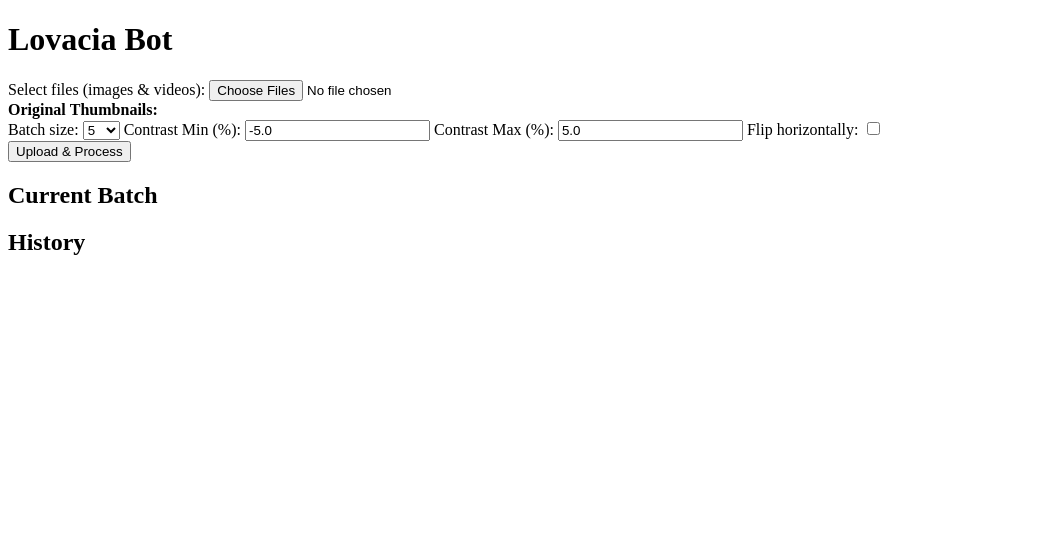
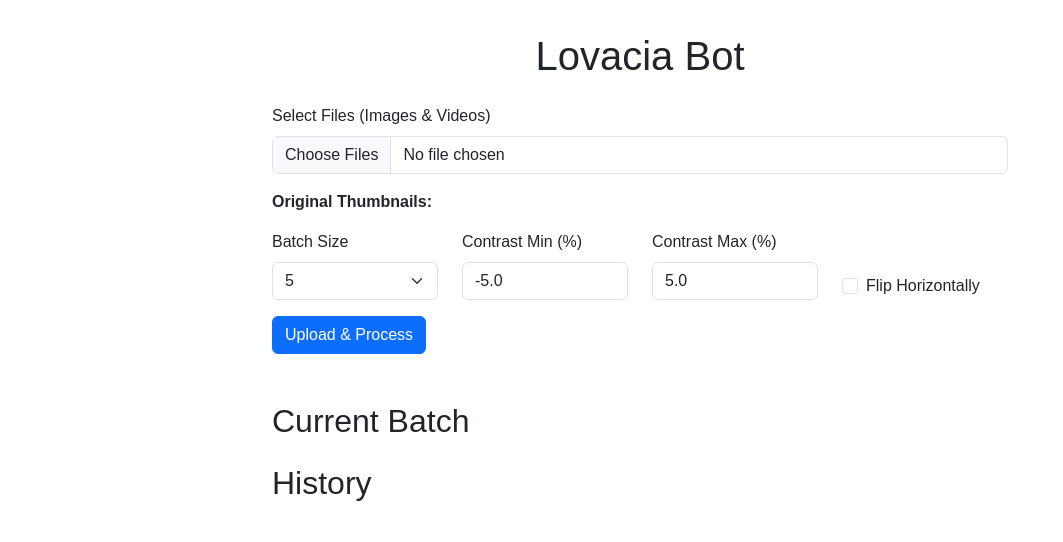
Before and after one commit to BrandonM01/lovacia-live, a Python web app: template templates/index.html in a window 1280 px wide. Shown: the top 542 px of the page, without its empty margins (0-1063 px from the left). Run offline with Jinja, Linux system fonts and the light colour scheme; the template is opened without the code that fills it, so the values that code supplies are empty.

Commit message:
Update index.html

```diff
--- a/templates/index.html
+++ b/templates/index.html
@@ -2,117 +2,107 @@
 <html lang="en">
 <head>
   <meta charset="UTF-8">
-  <meta name="viewport" content="width=device-width,initial-scale=1">
+  <meta name="viewport" content="width=device-width, initial-scale=1.0">
   <title>Lovacia Bot</title>
-  <!-- attach our CSS -->
-  <link rel="stylesheet" href="{{ request.url_for('static', path='app.css') }}">
+  <link rel="stylesheet" href="https://cdn.jsdelivr.net/npm/bootstrap@5.3.0/dist/css/bootstrap.min.css">
+  <style>
+    body {
+      max-width: 800px;
+      margin: auto;
+      font-family: sans-serif;
+      padding: 2rem;
+    }
+    #origPreview img {
+      max-width: 150px;
+      margin: .5rem;
+      border: 1px solid #ccc;
+    }
+  </style>
 </head>
 <body>
-
-  <h1 class="title">Lovacia Bot</h1>
+  <h1 class="mb-4 text-center">Lovacia Bot</h1>
 
   <form id="uploadForm" enctype="multipart/form-data">
-    <div class="field">
-      <label>Select files (images & videos):</label>
-      <input type="file" name="files" id="fileInput" multiple required>
+    <div class="mb-3">
+      <label class="form-label">Select Files (Images & Videos)</label>
+      <input type="file" class="form-control" name="files" id="fileInput" multiple required>
     </div>
-    <div id="origPreview" class="field"><strong>Original Thumbnails:</strong></div>
-    <div class="field">
-      <label>Batch size:
-        <select name="count">
-          <option>5</option><option>10</option><option>25</option><option>50</option>
+
+    <div id="origPreview" class="mb-3">
+      <strong>Original Thumbnails:</strong>
+    </div>
+
+    <div class="row mb-3">
+      <div class="col-md-3">
+        <label class="form-label">Batch Size</label>
+        <select name="count" class="form-select">
+          <option value="5">5</option>
+          <option value="10">10</option>
+          <option value="25">25</option>
+          <option value="50">50</option>
         </select>
-      </label>
-      <label>Contrast Min (%):
-        <input type="number" name="contrast_min" value="-5.0" step="0.1">
-      </label>
-      <label>Contrast Max (%):
-        <input type="number" name="contrast_max" value="5.0" step="0.1">
-      </label>
-      <label>Flip horizontally:
-        <input type="checkbox" name="flip">
-      </label>
+      </div>
+      <div class="col-md-3">
+        <label class="form-label">Contrast Min (%)</label>
+        <input type="number" name="contrast_min" class="form-control" value="-5.0" step="0.1">
+      </div>
+      <div class="col-md-3">
+        <label class="form-label">Contrast Max (%)</label>
+        <input type="number" name="contrast_max" class="form-control" value="5.0" step="0.1">
+      </div>
+      <div class="col-md-3 d-flex align-items-end">
+        <div class="form-check">
+          <input class="form-check-input" type="checkbox" name="flip" id="flipCheck">
+          <label class="form-check-label" for="flipCheck">Flip Horizontally</label>
+        </div>
+      </div>
     </div>
-    <div class="field">
-      <button type="submit" id="uploadBtn">Upload & Process</button>
-      <button type="button" id="cancelBtn" style="display:none;">Cancel</button>
-    </div>
+
+    <button type="submit" id="uploadBtn" class="btn btn-primary">Upload & Process</button>
   </form>
 
-  <!-- spinner overlay -->
-  <div id="spinnerOverlay" style="display:none;">
-    <div class="spinner"></div>
-  </div>
-
-  <h2>Current Batch</h2>
-  <div id="imagePreview" class="gallery"></div>
+  <h2 class="mt-5">Current Batch</h2>
+  <div id="currentBatch" class="mb-4"></div>
 
   <h2>History</h2>
-  <div id="history" class="gallery"></div>
+  <div id="history"></div>
 
   <script>
     const fileInput = document.getElementById("fileInput");
     const origPreview = document.getElementById("origPreview");
     fileInput.onchange = () => {
-      origPreview.innerHTML = "<strong>Original Thumbnails:</strong>";
-      Array.from(fileInput.files).forEach(f=>{
+      origPreview.innerHTML = "<strong>Original Thumbnails:</strong>";
+      Array.from(fileInput.files).forEach(file => {
         const img = document.createElement("img");
-        img.src = URL.createObjectURL(f);
+        img.src = URL.createObjectURL(file);
         origPreview.appendChild(img);
       });
     };
 
-    let controller, jobId;
-    const form = document.getElementById("uploadForm"),
-          uploadBtn = document.getElementById("uploadBtn"),
-          cancelBtn = document.getElementById("cancelBtn"),
-          spinner = document.getElementById("spinnerOverlay"),
-          preview = document.getElementById("imagePreview"),
-          history = document.getElementById("history");
+    const form = document.getElementById("uploadForm");
+    form.onsubmit = async (e) => {
+      e.preventDefault();
+      const formData = new FormData(form);
+      const response = await fetch("/upload_video", {
+        method: "POST",
+        body: formData
+      });
+      const result = await response.json();
+      const currentBatchDiv = document.getElementById("currentBatch");
 
-    form.onsubmit = async e=>{
-      e.preventDefault();
-      controller = new AbortController();
-      uploadBtn.disabled = true;
-      cancelBtn.style.display = "inline-block";
-      spinner.style.display = "flex";
-      preview.innerHTML = "";
+      const videoElement = document.createElement("video");
+      videoElement.src = result.processed_file;
+      videoElement.controls = true;
+      videoElement.width = 300;
+      currentBatchDiv.appendChild(videoElement);
 
-      const data = new FormData(form);
-      const resp = await fetch("/upload", { method:"POST", body:data, signal:controller.signal });
-      const { job_id } = await resp.json();
-      jobId = job_id;
-
-      // SSE progress
-      const evtSrc = new EventSource(`/progress/${job_id}`);
-      evtSrc.onmessage = e=>{
-        const { processed, total, batch_url } = JSON.parse(e.data);
-        // can do a simple textual or numeric update here if you like...
-        if(batch_url){
-          // final!
-          evtSrc.close();
-          spinner.style.display = "none";
-          uploadBtn.disabled = false;
-          cancelBtn.style.display = "none";
-
-          // pull results
-          fetch(`/results/${job_id}`)
-            .then(r=>r.json())
-            .then(({items, batch_url})=>{
-              // render Current Batch
-              items.slice(-total).forEach(it=>{
-                const img = document.createElement("img");
-                img.src = it.image;
-                preview.appendChild(img);
-              });
-              // append to History
-              history.appendChild(preview.cloneNode(true));
-            });
-        }
-      };
+      const historyDiv = document.getElementById("history");
+      const downloadLink = document.createElement("a");
+      downloadLink.href = result.processed_file;
+      downloadLink.innerText = "Download Processed Video";
+      downloadLink.download = result.processed_file.split("/").pop();
+      historyDiv.appendChild(downloadLink);
     };
-
-    cancelBtn.onclick = ()=> controller.abort();
   </script>
 </body>
 </html>
```
